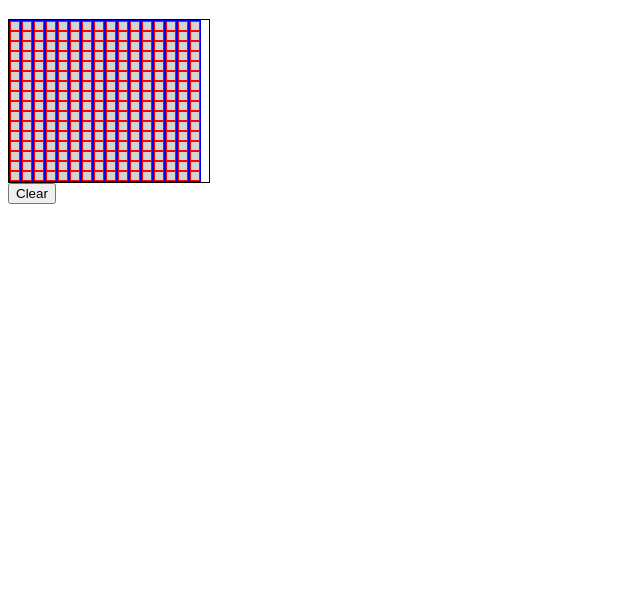
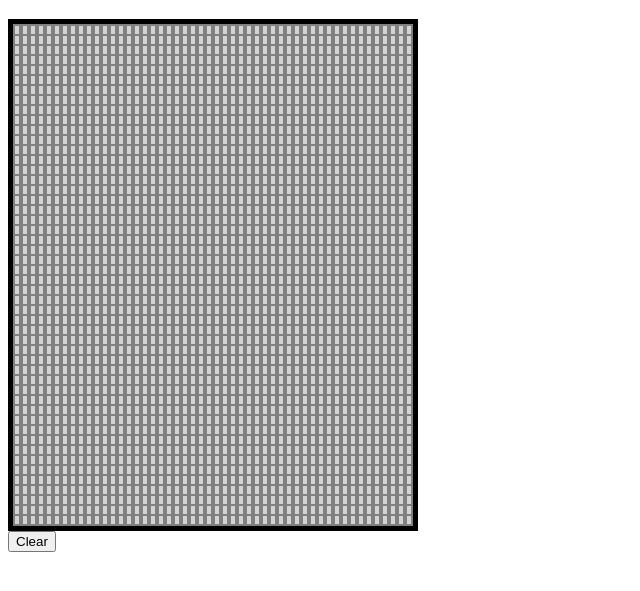
Before and after one commit to AdnanGondal/Etch-a-sketch, a plain HTML site: page index.html in a window 1280 px wide. Shown: the part 61-652 px from the top of the page, without its empty margins (0-640 px from the left). Drawn offline with Linux system fonts and the light colour scheme.

Commit message:
Adjustable size

```diff
--- a/scripts/script.js
+++ b/scripts/script.js
@@ -1,5 +1,5 @@
 
-createGrid(16);
+createGrid(50);
 
 
 function createGrid(size) {
@@ -10,11 +10,15 @@ function createGrid(size) {
         const row = document.createElement('div');
         row.classList.toggle('row');
         row.classList.toggle('square');
+        //row.style.height = `${600/size}px`
+        row.style.width = `${400/size}px`
         //div.textContent = i;
         for (let j=1;j<=size;j++){
             const col = document.createElement('div');
             col.classList.toggle('column');
             col.classList.toggle('square');
+            col.style.height = `${400/size}px`
+            //col.style.width = `${600/size}px`
             row.appendChild(col);
         }
         container.appendChild(row);
--- a/styles/style.css
+++ b/styles/style.css
@@ -1,13 +1,12 @@
+
 
 
 #container {
-    width: auto;
-    max-width: 200px;
-    height: auto;
-    border: 1px solid black;
+    max-width: 400px;
+    border: 5px solid black;
     display: flex;
     flex-direction: row;
-    flex-wrap: wrap;
+    justify-content: center;
 
 
 }
@@ -17,17 +16,15 @@
 
 .row {
     flex-basis: auto;
-    width: 10px;
-    height: 160px;
-    border: 1px solid blue;
+    border: 0.5px solid grey;
     display: flex;
     flex-direction: column;
 }
 
 .column {
     flex-basis: auto;
-    border: 1px solid red;
-    height: 10px;
+    border: 0.5px solid grey;
+
 
 }
 
```
